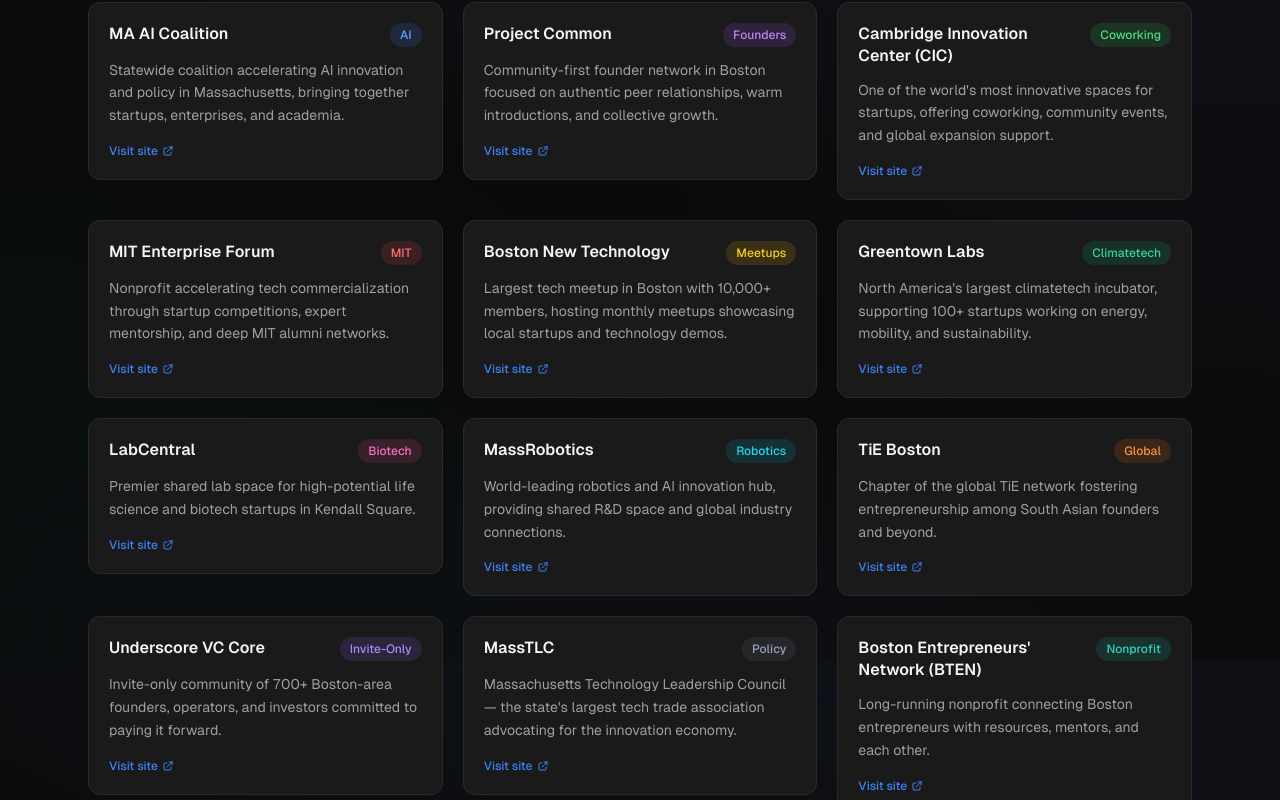
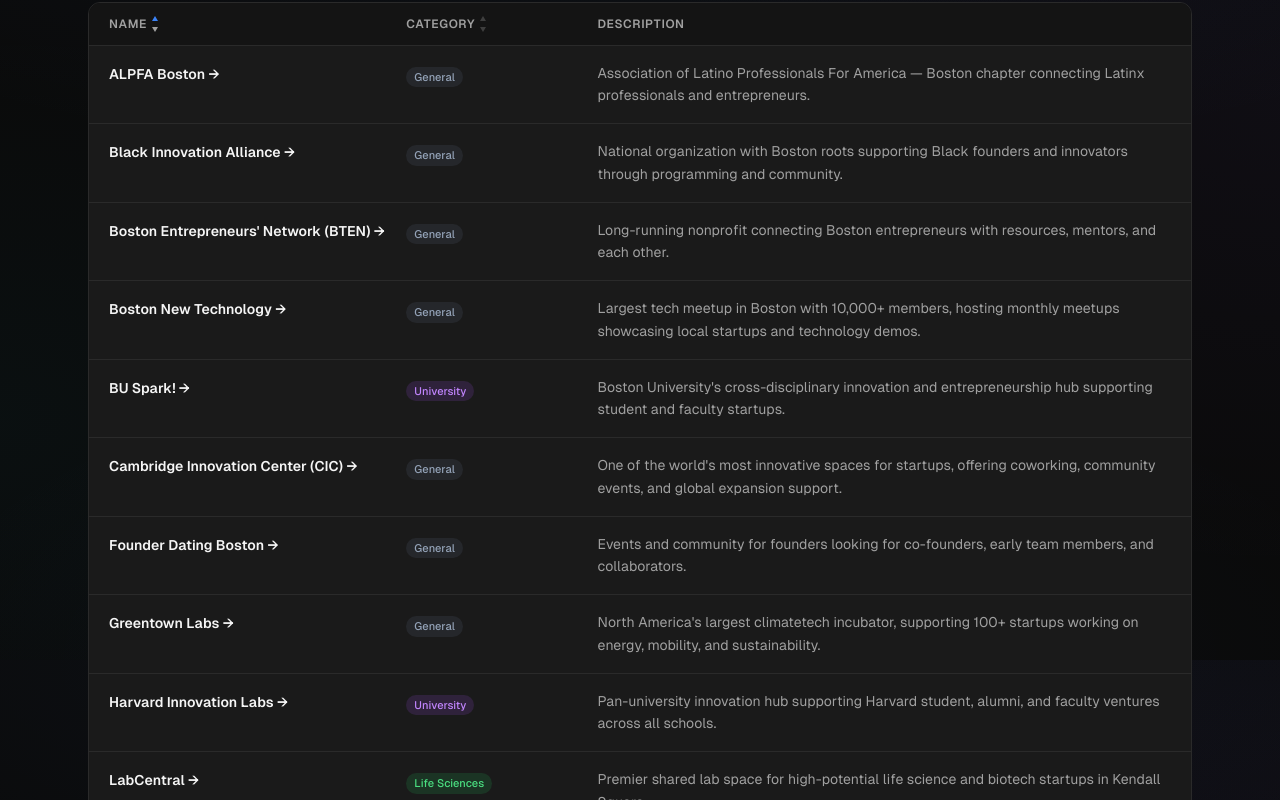
Before and after one commit to bkatz3/BostonTechScene, a Next.js app: page /communities in a window 1280 px wide. Shown: the part 940-1740 px from the top of the page. Built offline with nearby package versions, Linux system fonts and the light colour scheme.

Commit message:
updating tag structure of communiteis table

```diff
--- a/app/communities/page.tsx
+++ b/app/communities/page.tsx
@@ -1,7 +1,7 @@
 import type { Metadata } from "next";
-import Card from "@/components/Card";
 import SectionHeader from "@/components/SectionHeader";
 import FadeIn from "@/components/FadeIn";
+import CommunitiesTable from "@/components/CommunitiesTable";
 import { communities } from "@/data/communities";
 import { eventAggregators } from "@/data/events";
 
@@ -9,28 +9,6 @@
   title: "Communities & Events",
   description:
     "The best founder communities, professional networks, and places to find events in the Boston startup ecosystem.",
-};
-
-const badgeColors: Record<string, string> = {
-  AI: "bg-blue-500/15 text-blue-400",
-  Founders: "bg-purple-500/15 text-purple-400",
-  Coworking: "bg-green-500/15 text-green-400",
-  MIT: "bg-red-500/15 text-red-400",
-  Meetups: "bg-yellow-500/15 text-yellow-400",
-  Climatetech: "bg-emerald-500/15 text-emerald-400",
-  Biotech: "bg-pink-500/15 text-pink-400",
-  Robotics: "bg-cyan-500/15 text-cyan-400",
-  Global: "bg-orange-500/15 text-orange-400",
-  "Invite-Only": "bg-violet-500/15 text-violet-400",
-  Policy: "bg-slate-500/15 text-slate-400",
-  Nonprofit: "bg-teal-500/15 text-teal-400",
-  Harvard: "bg-red-600/15 text-red-400",
-  Health: "bg-green-600/15 text-green-400",
-  BU: "bg-red-500/15 text-red-400",
-  Northeastern: "bg-red-400/15 text-red-300",
-  Community: "bg-purple-400/15 text-purple-300",
-  Women: "bg-pink-400/15 text-pink-300",
-  "Co-Founders": "bg-blue-400/15 text-blue-300",
 };
 
 export default function CommunitiesPage() {
@@ -81,7 +59,7 @@
         </div>
       </section>
 
-      {/* Communities grid */}
+      {/* Communities table */}
       <section>
         <FadeIn>
           <SectionHeader
@@ -89,19 +67,7 @@
             subtitle="Organizations and networks actively building and serving the Boston startup ecosystem."
           />
         </FadeIn>
-        <div className="grid sm:grid-cols-2 lg:grid-cols-3 gap-5">
-          {communities.map((community, i) => (
-            <FadeIn key={community.name} delay={i * 50}>
-              <Card
-                title={community.name}
-                description={community.description}
-                url={community.url}
-                badge={community.badge}
-                badgeColor={community.badge ? badgeColors[community.badge] : undefined}
-              />
-            </FadeIn>
-          ))}
-        </div>
+        <CommunitiesTable communities={communities} />
       </section>
     </div>
   );
--- a/app/globals.css
+++ b/app/globals.css
@@ -34,7 +34,7 @@
   }
 
   .marquee-track {
-    animation: marquee 28s linear infinite;
+    animation: marquee 40s linear infinite;
     width: max-content;
   }
 
--- /dev/null
+++ b/components/CommunitiesTable.tsx
@@ -0,0 +1,105 @@
+"use client";
+
+import { useState } from "react";
+import type { Community } from "@/data/types";
+
+const badgeColors: Record<string, string> = {
+  General: "bg-slate-500/15 text-slate-400",
+  "Life Sciences": "bg-green-500/15 text-green-400",
+  Biotech: "bg-teal-500/15 text-teal-400",
+  University: "bg-purple-500/15 text-purple-400",
+  AI: "bg-blue-500/15 text-blue-400",
+  Robotics: "bg-orange-500/15 text-orange-400",
+};
+
+type SortKey = "name" | "badge";
+type SortDir = "asc" | "desc";
+
+function SortIcon({ active, dir }: { active: boolean; dir: SortDir }) {
+  return (
+    <span className={`ml-1 inline-flex flex-col gap-[2px] transition-opacity ${active ? "opacity-100" : "opacity-30"}`}>
+      <svg width="8" height="8" viewBox="0 0 8 8" className={dir === "asc" && active ? "text-accent" : "text-text-secondary"}>
+        <path d="M4 1L7 6H1L4 1Z" fill="currentColor" />
+      </svg>
+      <svg width="8" height="8" viewBox="0 0 8 8" className={dir === "desc" && active ? "text-accent" : "text-text-secondary"}>
+        <path d="M4 7L1 2H7L4 7Z" fill="currentColor" />
+      </svg>
+    </span>
+  );
+}
+
+export default function CommunitiesTable({ communities }: { communities: Community[] }) {
+  const [sortKey, setSortKey] = useState<SortKey>("name");
+  const [sortDir, setSortDir] = useState<SortDir>("asc");
+
+  function handleSort(key: SortKey) {
+    if (sortKey === key) {
+      setSortDir(sortDir === "asc" ? "desc" : "asc");
+    } else {
+      setSortKey(key);
+      setSortDir("asc");
+    }
+  }
+
+  const sorted = [...communities].sort((a, b) => {
+    const aVal = sortKey === "name" ? a.name : (a.badge ?? "");
+    const bVal = sortKey === "name" ? b.name : (b.badge ?? "");
+    return sortDir === "asc" ? aVal.localeCompare(bVal) : bVal.localeCompare(aVal);
+  });
+
+  return (
+    <div className="overflow-x-auto rounded-xl border border-[#2a2a2a]">
+      <div className="min-w-[640px]">
+        {/* Header row */}
+        <div className="flex items-center px-5 py-3 bg-[#141414] border-b border-[#2a2a2a]">
+          <button
+            onClick={() => handleSort("name")}
+            className="w-[28%] shrink-0 flex items-center text-left text-xs font-semibold uppercase tracking-wider text-text-secondary hover:text-text-primary transition-colors"
+          >
+            Name <SortIcon active={sortKey === "name"} dir={sortDir} />
+          </button>
+          <button
+            onClick={() => handleSort("badge")}
+            className="w-[18%] shrink-0 flex items-center text-left text-xs font-semibold uppercase tracking-wider text-text-secondary hover:text-text-primary transition-colors"
+          >
+            Category <SortIcon active={sortKey === "badge"} dir={sortDir} />
+          </button>
+          <span className="flex-1 text-xs font-semibold uppercase tracking-wider text-text-secondary">
+            Description
+          </span>
+        </div>
+
+        {/* Rows */}
+        {sorted.map((community, i) => (
+          <a
+            key={community.name}
+            href={community.url}
+            target="_blank"
+            rel="noopener noreferrer"
+            className={`flex items-start px-5 py-4 ${
+              i < sorted.length - 1 ? "border-b border-[#2a2a2a]" : ""
+            } bg-surface hover:bg-[#202020] transition-colors cursor-pointer`}
+          >
+            <div className="w-[28%] shrink-0 pr-4">
+              <span className="text-text-primary font-semibold text-sm group-hover:text-accent transition-colors">
+                {community.name} →
+              </span>
+            </div>
+            <div className="w-[18%] shrink-0 pr-4 pt-0.5">
+              {community.badge && (
+                <span
+                  className={`inline-block text-[11px] font-medium px-2 py-0.5 rounded-full whitespace-nowrap ${
+                    badgeColors[community.badge] ?? "bg-slate-500/15 text-slate-400"
+                  }`}
+                >
+                  {community.badge}
+                </span>
+              )}
+            </div>
+            <p className="flex-1 text-text-secondary text-sm leading-relaxed">{community.description}</p>
+          </a>
+        ))}
+      </div>
+    </div>
+  );
+}
--- a/data/communities.ts
+++ b/data/communities.ts
@@ -13,42 +13,42 @@
     description:
       "Community-first founder network in Boston focused on authentic peer relationships, warm introductions, and collective growth.",
     url: "https://projectcommon.co",
-    badge: "Founders",
+    badge: "General",
   },
   {
     name: "Cambridge Innovation Center (CIC)",
     description:
       "One of the world's most innovative spaces for startups, offering coworking, community events, and global expansion support.",
     url: "https://cic.us",
-    badge: "Coworking",
+    badge: "General",
   },
   {
     name: "MIT Enterprise Forum",
     description:
       "Nonprofit accelerating tech commercialization through startup competitions, expert mentorship, and deep MIT alumni networks.",
     url: "https://mitef.org",
-    badge: "MIT",
+    badge: "University",
   },
   {
     name: "Boston New Technology",
     description:
       "Largest tech meetup in Boston with 10,000+ members, hosting monthly meetups showcasing local startups and technology demos.",
     url: "https://bnt.io",
-    badge: "Meetups",
+    badge: "General",
   },
   {
     name: "Greentown Labs",
     description:
       "North America's largest climatetech incubator, supporting 100+ startups working on energy, mobility, and sustainability.",
     url: "https://greentownlabs.com",
-    badge: "Climatetech",
+    badge: "General",
   },
   {
     name: "LabCentral",
     description:
       "Premier shared lab space for high-potential life science and biotech startups in Kendall Square.",
     url: "https://labcentral.org",
-    badge: "Biotech",
+    badge: "Life Sciences",
   },
   {
     name: "MassRobotics",
@@ -62,84 +62,84 @@
     description:
       "Chapter of the global TiE network fostering entrepreneurship among South Asian founders and beyond.",
     url: "https://boston.tie.org",
-    badge: "Global",
+    badge: "General",
   },
   {
     name: "Underscore VC Core",
     description:
       "Invite-only community of 700+ Boston-area founders, operators, and investors committed to paying it forward.",
     url: "https://underscore.vc/core",
-    badge: "Invite-Only",
+    badge: "General",
   },
   {
     name: "MassTLC",
     description:
       "Massachusetts Technology Leadership Council — the state's largest tech trade association advocating for the innovation economy.",
     url: "https://masstlc.org",
-    badge: "Policy",
+    badge: "General",
   },
   {
     name: "Boston Entrepreneurs' Network (BTEN)",
     description:
       "Long-running nonprofit connecting Boston entrepreneurs with resources, mentors, and each other.",
     url: "https://bten.org",
-    badge: "Nonprofit",
+    badge: "General",
   },
   {
     name: "Harvard Innovation Labs",
     description:
       "Pan-university innovation hub supporting Harvard student, alumni, and faculty ventures across all schools.",
     url: "https://innovationlabs.harvard.edu",
-    badge: "Harvard",
+    badge: "University",
   },
   {
     name: "Mass General Brigham Innovation",
     description:
       "Healthcare innovation arm of MGB, connecting clinicians and researchers with startup resources and industry partners.",
     url: "https://innovation.massgeneralbrigham.org",
-    badge: "Health",
+    badge: "Life Sciences",
   },
   {
     name: "BU Spark!",
     description:
       "Boston University's cross-disciplinary innovation and entrepreneurship hub supporting student and faculty startups.",
     url: "https://bu.edu/spark",
-    badge: "BU",
+    badge: "University",
   },
   {
     name: "Northeastern IDEA",
     description:
       "Northeastern University's venture accelerator supporting student-founded companies from idea to market.",
     url: "https://northeastern.edu/idea",
-    badge: "Northeastern",
+    badge: "University",
   },
   {
     name: "ALPFA Boston",
     description:
       "Association of Latino Professionals For America — Boston chapter connecting Latinx professionals and entrepreneurs.",
     url: "https://alpfa.org",
-    badge: "Community",
+    badge: "General",
   },
   {
     name: "Black Innovation Alliance",
     description:
       "National organization with Boston roots supporting Black founders and innovators through programming and community.",
     url: "https://blackinnovationalliance.org",
-    badge: "Community",
+    badge: "General",
   },
   {
     name: "Women's Venture Fund",
     description:
       "Supporting women entrepreneurs with capital, mentorship, and community connections across New England.",
     url: "https://womensventurefund.org",
-    badge: "Women",
+    badge: "General",
   },
   {
     name: "Founder Dating Boston",
     description:
       "Events and community for founders looking for co-founders, early team members, and collaborators.",
     url: "https://founderdating.com",
-    badge: "Co-Founders",
+    badge: "General",
   },
 ];
 
```
